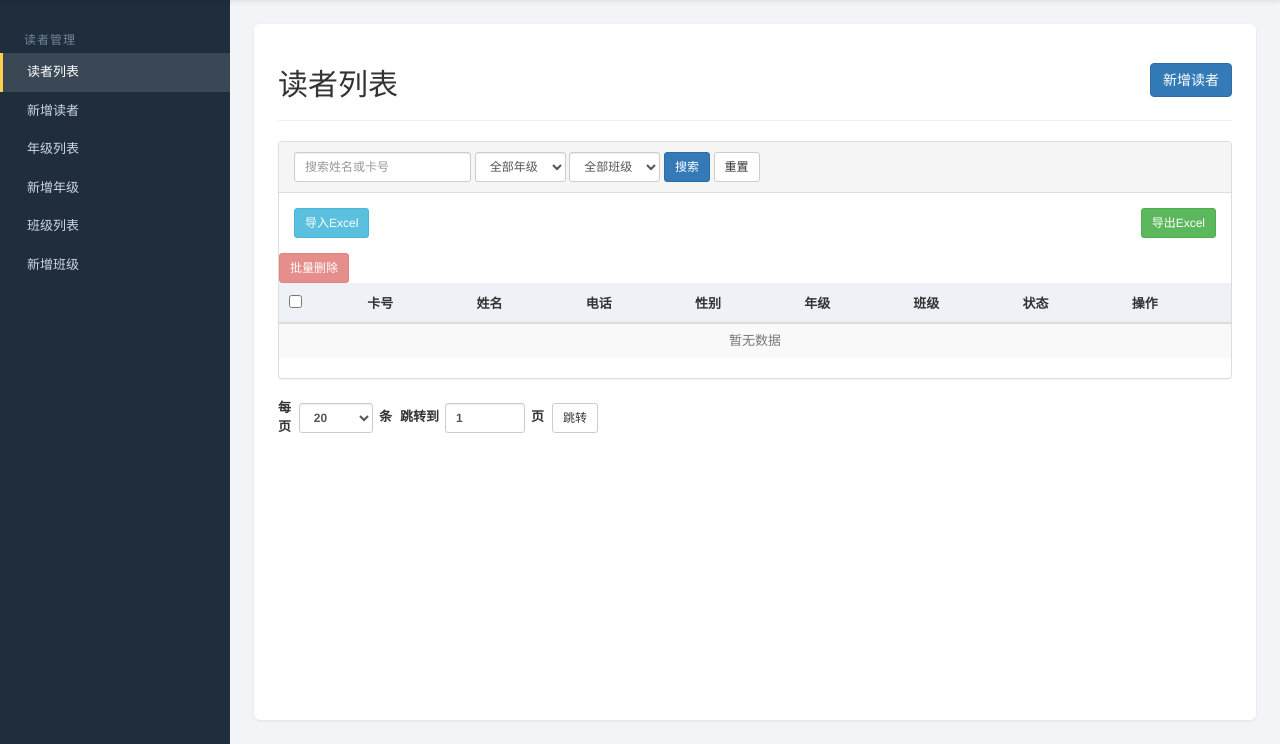
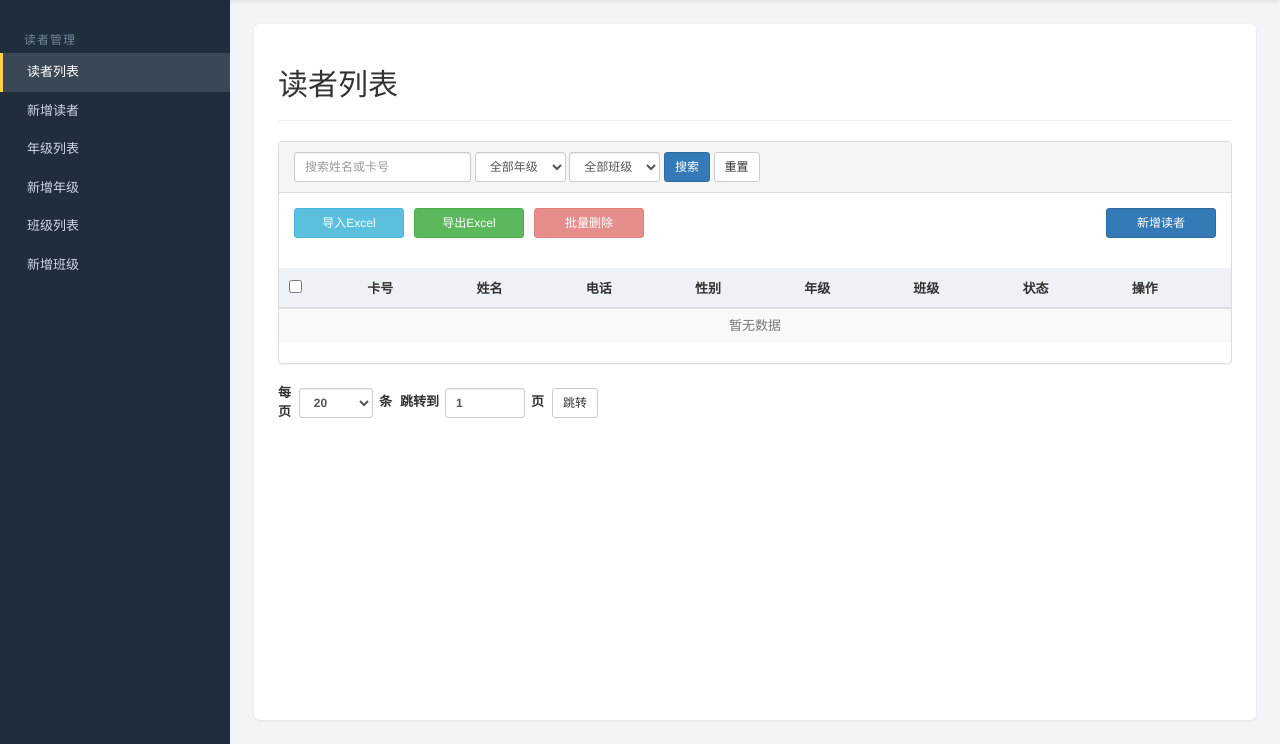
Before and after one commit to jhao/School-Libray-Management, a Flask app: page /readers/ in a window 1280 px wide. Shown: the part 56-800 px from the top of the page. Run offline with Flask 3, Linux system fonts and the light colour scheme; the visitor is signed in with stand-in values (Sample User, id 1); tables that the repository leaves empty hold one stand-in row (values such as "Sample post").

Commit message:
Align management page action toolbars

```diff
--- a/app/static/css/app.css
+++ b/app/static/css/app.css
@@ -200,6 +200,30 @@ body.app-layout {
   flex-wrap: wrap;
 }
 
+.action-toolbar {
+  display: flex;
+  align-items: center;
+  justify-content: space-between;
+  flex-wrap: wrap;
+  gap: 12px;
+  margin-bottom: 15px;
+}
+
+.action-toolbar .action-group {
+  display: flex;
+  align-items: center;
+  flex-wrap: wrap;
+  gap: 10px;
+}
+
+.action-toolbar .action-group-right {
+  margin-left: auto;
+}
+
+.action-toolbar .btn {
+  min-width: 110px;
+}
+
 .pagination-select,
 .pagination-jump {
   display: flex;
--- a/app/templates/readers/list.html
+++ b/app/templates/readers/list.html
@@ -3,9 +3,6 @@
 {% block content %}
 <div class="page-header">
   <h2>读者列表</h2>
-  <div class="header-actions">
-    <a class="btn btn-primary" href="{{ url_for('readers.create_reader') }}">新增读者</a>
-  </div>
 </div>
 <div class="panel panel-default">
   <div class="panel-heading">
@@ -33,20 +30,19 @@
       <a class="btn btn-sm btn-default" href="{{ url_for('readers.list_readers') }}">重置</a>
     </form>
   </div>
-  <div class="panel-body">
-    <div class="row">
-      <div class="col-sm-6">
-        <button type="button" class="btn btn-sm btn-info" data-toggle="modal" data-target="#importReadersModal">导入Excel</button>
-      </div>
-      <div class="col-sm-6 text-right">
-        <a class="btn btn-sm btn-success" href="{{ url_for('readers.export_readers') }}">导出Excel</a>
-      </div>
-    </div>
-  </div>
   <form method="post" action="{{ url_for('readers.bulk_delete_readers') }}" id="bulk-delete-form" onsubmit="return confirm('确认删除选中的读者？');">
     <input type="hidden" name="next" value="{{ request.full_path }}">
-    <div class="bulk-actions">
-      <button type="submit" class="btn btn-sm btn-danger" id="bulk-delete-button" disabled>批量删除</button>
+    <div class="panel-body">
+      <div class="action-toolbar">
+        <div class="action-group">
+          <button type="button" class="btn btn-sm btn-info" data-toggle="modal" data-target="#importReadersModal">导入Excel</button>
+          <a class="btn btn-sm btn-success" href="{{ url_for('readers.export_readers') }}">导出Excel</a>
+          <button type="submit" class="btn btn-sm btn-danger" id="bulk-delete-button" disabled>批量删除</button>
+        </div>
+        <div class="action-group action-group-right">
+          <a class="btn btn-sm btn-primary" href="{{ url_for('readers.create_reader') }}">新增读者</a>
+        </div>
+      </div>
     </div>
     <table class="table table-striped table-condensed table-hover">
       <thead>
```
Also changed, not shown: app/templates/books/list.html (+8 -12 lines).
